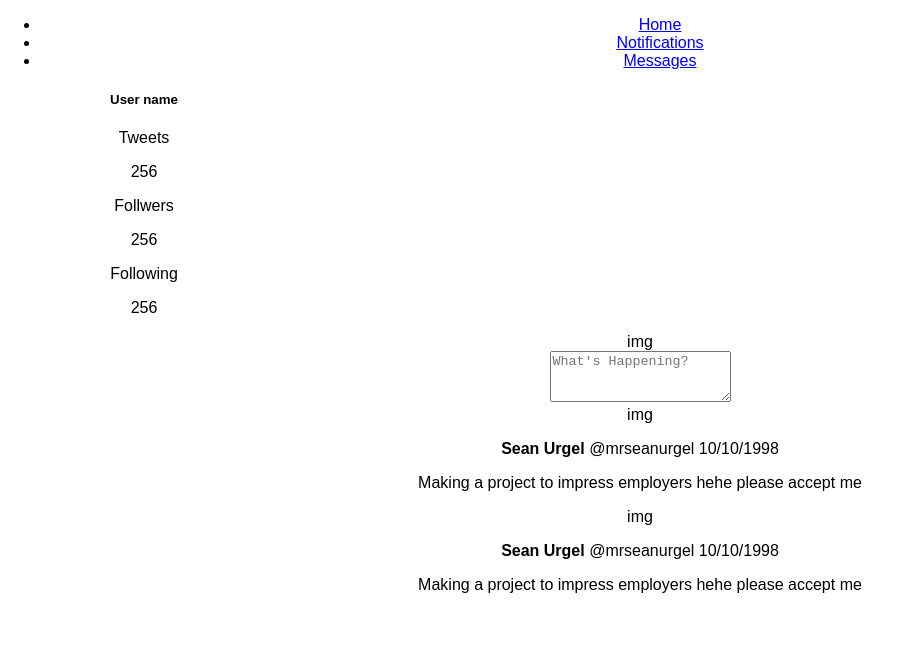
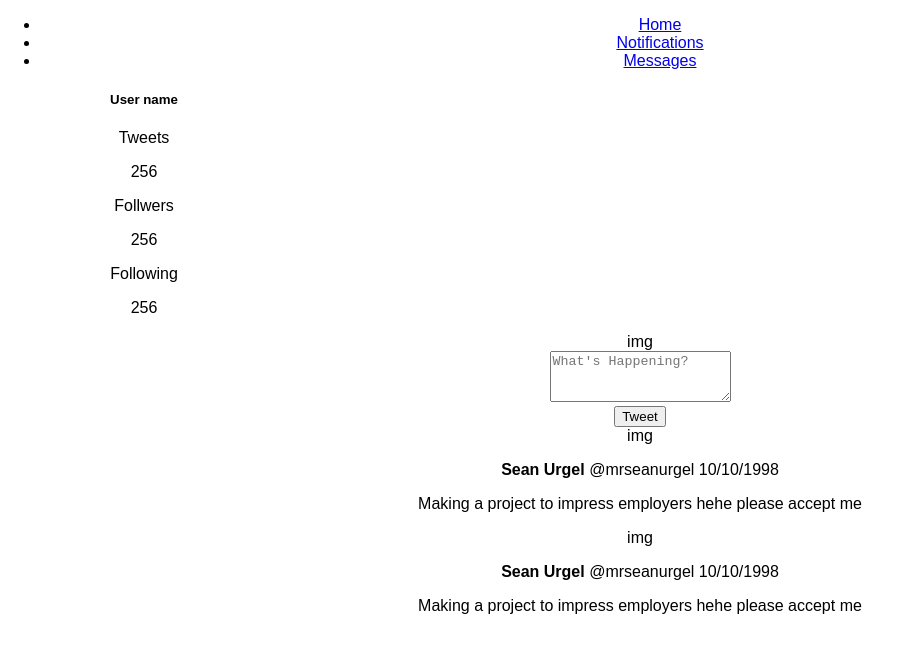
Before and after one commit to SeanningTatum/twitter-clone, a React (Create React App) app: page /home in a window 1280 px wide. Shown: the top 652 px of the page, without its empty margins (0-901 px from the left). Built offline with nearby package versions, Linux system fonts and the light colour scheme; the HTML template or start-up script is replaced by a standard one.

Commit message:
finished tweetInput

```diff
--- a/src/components/Shared/TweetInput/TweetInput.js
+++ b/src/components/Shared/TweetInput/TweetInput.js
@@ -2,13 +2,18 @@ import React from 'react'
 
 const tweetInput = () => {
   return (
-    <div className="row">
+    <div className="card bg-light p-2">
+      <div className="row mt-2">
         <div className="col-md-2">
           img
         </div>
         <div className="col-md-10">
           <div className="form-group">
             <textarea className="form-control" placeholder="What's Happening?" rows="3"></textarea>
+          </div>
+          <div className="text-right mr-2">
+            <button className="btn btn-success">Tweet</button>
+          </div>
         </div>
       </div>
     </div>
```
Lines whose indentation alone changed are shown as unchanged.
